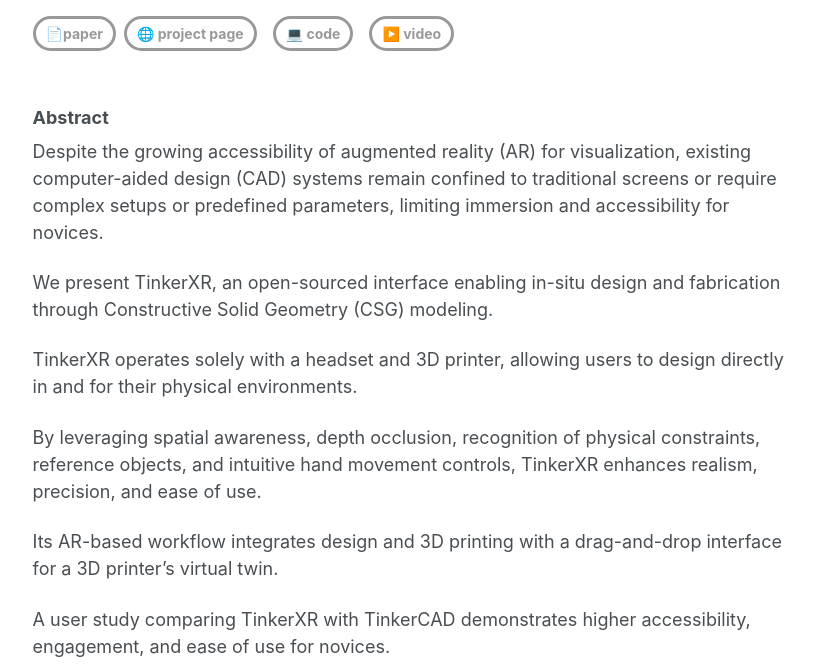
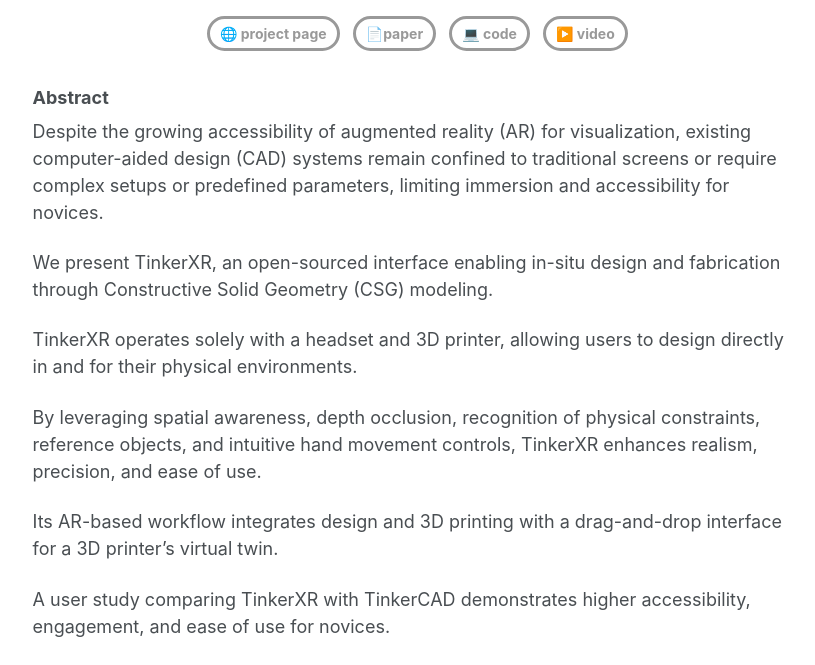
Before and after one commit to Boysle/boysle.github.io, a Jekyll site: the page built from _publications/tinkerxr.md, in a window 1280 px wide and 900 px high, scrolled down 510 px, cut to the strip 235-900 px from the top of the window. Shown: the whole strip, without its empty margins (249-1064 px from the left). Built offline with Jekyll 4.4.1, drawn with Linux system fonts in a browser that asks for light colours; part of the change alters nothing that is shown.

Commit message:
Update tinkerxr.md

```diff
--- a/_publications/tinkerxr.md
+++ b/_publications/tinkerxr.md
@@ -19,14 +19,14 @@ In collaboration with [Artun Akdoğan](https://www.linkedin.com/in/artun-akdogan
 <img src="/images/TinkerXR Main Figure.png" alt="TinkerXR Teaser" style="border-radius: 20px; width: 760px;">
 -->
 
-<div style="text-align: center; margin: 20px 0; display: inline-flex; gap: 8px;"> <!-- Added margin for spacing -->
-
-<a href="https://arxiv.org/pdf/2410.06113" style="text-decoration: none; background-color: transparent; color: #999999; padding: 4px 10px; border-radius: 25px; text-align: center; display: inline-flex; align-items: center; justify-content: center; border: 3px solid #999999; transition: 0.1s; font-size: 14px; font-weight: bold;" onmouseover="this.style.color='#333333'; this.style.borderColor='#333333';" onmouseout="this.style.color='#999999'; this.style.borderColor='#999999';">📄paper</a>
+<div style="text-align: center; margin: 20px 0;"> <!-- Added margin for spacing -->
 
  <a href="https://tinkerxr.github.io/"
      style="text-decoration: none; background-color: transparent; color: #999999; padding: 4px 10px; border-radius: 25px; text-align: center; display: inline-flex; align-items: center; justify-content: center; border: 3px solid #999999; transition: 0.1s; font-size: 14px; font-weight: bold; margin-right: 8px;"
      onmouseover="this.style.color='#333333'; this.style.borderColor='#333333';"
      onmouseout="this.style.color='#999999'; this.style.borderColor='#999999';">🌐 project page</a>
+
+<a href="https://arxiv.org/pdf/2410.06113" style="text-decoration: none; background-color: transparent; color: #999999; padding: 4px 10px; border-radius: 25px; text-align: center; display: inline-flex; align-items: center; justify-content: center; border: 3px solid #999999; transition: 0.1s; font-size: 14px; font-weight: bold; margin-right: 8px;" onmouseover="this.style.color='#333333'; this.style.borderColor='#333333';" onmouseout="this.style.color='#999999'; this.style.borderColor='#999999';">📄paper</a>
 
   <a href="https://github.com/TinkerXR/TinkerXR.github.io"
      style="text-decoration: none; background-color: transparent; color: #999999; padding: 4px 10px; border-radius: 25px; text-align: center; display: inline-flex; align-items: center; justify-content: center; border: 3px solid #999999; transition: 0.1s; font-size: 14px; font-weight: bold; margin-right: 8px;"
```
